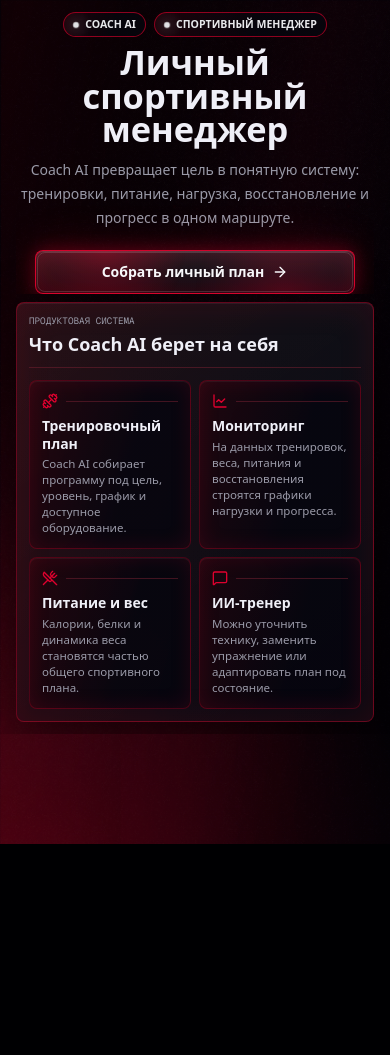
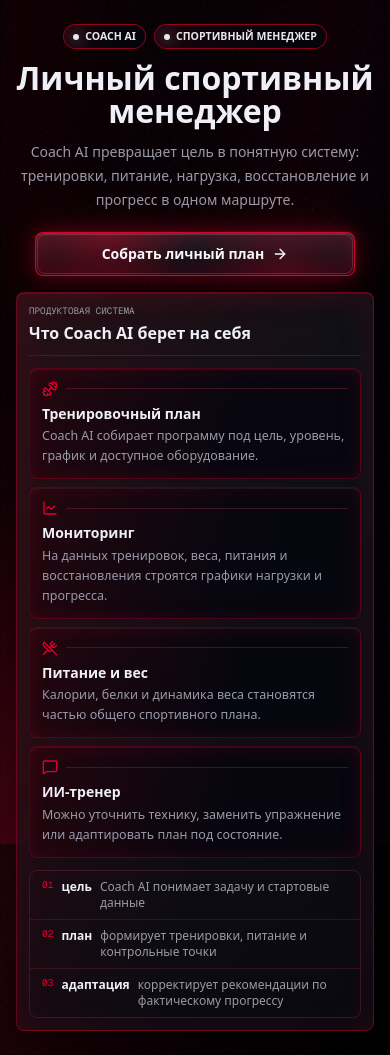
Before and after one commit to MaxTernat0r/ai-trainer, a Next.js app in the folder frontend/: page / in a window 390 px wide. Before the commit the page ends 844 px from the top, so only its background shows below. Built offline with nearby package versions, Linux system fonts and the light colour scheme.

Commit message:
fix(marketing): мобильный flow лендинга, productFlow на всех viewport

```diff
--- a/frontend/src/app/(marketing)/page.tsx
+++ b/frontend/src/app/(marketing)/page.tsx
@@ -41,15 +41,14 @@
 
 export default function LandingPage() {
   return (
-    <div className="h-full overflow-hidden">
-      <section className="relative z-10 mx-auto grid h-full max-w-7xl grid-rows-[auto_minmax(0,1fr)] gap-2 overflow-hidden px-4 py-3 sm:gap-3 sm:px-6 sm:py-5 lg:grid-cols-[0.82fr_1.18fr] lg:grid-rows-1 lg:items-center lg:gap-6 lg:px-8">
-        <div className="relative z-10 flex min-h-0 flex-col justify-center overflow-hidden text-center lg:text-left">
-          <div className="mb-2 flex flex-wrap justify-center gap-2 sm:mb-3 lg:justify-start">
+    <section className="relative z-10 mx-auto flex min-h-dvh max-w-7xl flex-col gap-4 px-4 py-6 sm:gap-6 sm:px-6 sm:py-8 lg:grid lg:h-dvh lg:grid-cols-[0.82fr_1.18fr] lg:items-center lg:gap-6 lg:py-0 lg:px-8">
+      <div className="relative z-10 flex flex-col text-center lg:text-left">
+        <div className="mb-3 flex flex-wrap justify-center gap-2 lg:justify-start">
           <span className="status-pill">Coach AI</span>
           <span className="status-pill">спортивный менеджер</span>
         </div>
 
-          <h1 className="mx-auto max-w-3xl text-[2.15rem] font-semibold leading-[0.98] sm:text-5xl lg:mx-0 xl:text-7xl">
+        <h1 className="mx-auto max-w-3xl text-[2rem] font-semibold leading-[1.05] sm:text-5xl lg:mx-0 xl:text-7xl">
           Личный спортивный менеджер
         </h1>
 
@@ -68,14 +67,14 @@
         </Button>
       </div>
 
-        <div className="cockpit-panel panel-reveal relative min-h-0 overflow-hidden rounded-lg p-3 sm:p-4">
-          <div className="flex h-full min-h-0 flex-col">
+      <div className="cockpit-panel panel-reveal relative rounded-lg p-3 sm:p-4 lg:min-h-0 lg:overflow-hidden">
+        <div className="flex flex-col lg:h-full lg:min-h-0">
           <div className="flex shrink-0 items-start justify-between gap-4 border-b border-[#712031]/55 pb-3">
             <div className="min-w-0">
               <p className="tactical-readout text-[0.58rem] text-muted-foreground sm:text-[0.66rem]">
                 продуктовая система
               </p>
-                <h2 className="mt-1 text-lg font-semibold leading-tight sm:text-2xl">
+              <h2 className="mt-1 text-base font-semibold leading-tight sm:text-2xl">
                 Что Coach AI берет на себя
               </h2>
             </div>
@@ -91,11 +90,11 @@
             </div>
           </div>
 
-            <div className="mt-3 grid min-h-0 flex-1 grid-cols-2 gap-2 sm:gap-3">
+          <div className="mt-3 grid grid-cols-1 gap-2 sm:grid-cols-2 sm:gap-3 lg:min-h-0 lg:flex-1">
             {productCards.map((card) => (
               <div
                 key={card.title}
-                  className="glass-lane interactive-lane flex min-h-0 flex-col rounded-lg p-3 sm:p-4"
+                className="glass-lane interactive-lane flex flex-col rounded-lg p-3 sm:p-4 lg:min-h-0"
               >
                 <div className="mb-2 flex items-center justify-between gap-2">
                   <card.icon className="size-4 shrink-0 text-primary sm:size-5" />
@@ -104,23 +103,23 @@
                 <h3 className="text-sm font-semibold leading-tight sm:text-base">
                   {card.title}
                 </h3>
-                  <p className="mt-1 text-[0.72rem] leading-4 text-muted-foreground sm:mt-2 sm:text-sm sm:leading-5">
+                <p className="mt-1 text-[0.78rem] leading-5 text-muted-foreground sm:mt-2 sm:text-sm sm:leading-5">
                   {card.text}
                 </p>
               </div>
             ))}
           </div>
 
-            <div className="mt-3 hidden shrink-0 overflow-hidden rounded-lg border border-[#712031]/50 sm:block">
+          <div className="mt-3 shrink-0 overflow-hidden rounded-lg border border-[#712031]/50">
             {productFlow.map(([step, title, text]) => (
               <div
                 key={step}
-                  className="grid grid-cols-[0.22fr_0.35fr_1fr] gap-3 border-b border-[#712031]/40 px-3 py-2 text-sm last:border-b-0"
+                className="grid grid-cols-[auto_auto_1fr] gap-2 border-b border-[#712031]/40 px-3 py-2 text-xs last:border-b-0 sm:gap-3 sm:text-sm"
               >
-                  <span className="tactical-readout text-[0.64rem] text-primary">
+                <span className="tactical-readout text-[0.6rem] text-primary sm:text-[0.64rem]">
                   {step}
                 </span>
-                  <span className="font-semibold">{title}</span>
+                <span className="font-semibold whitespace-nowrap">{title}</span>
                 <span className="text-muted-foreground">{text}</span>
               </div>
             ))}
@@ -128,6 +127,5 @@
         </div>
       </div>
     </section>
-    </div>
   );
 }
```
Lines whose indentation alone changed are shown as unchanged.
